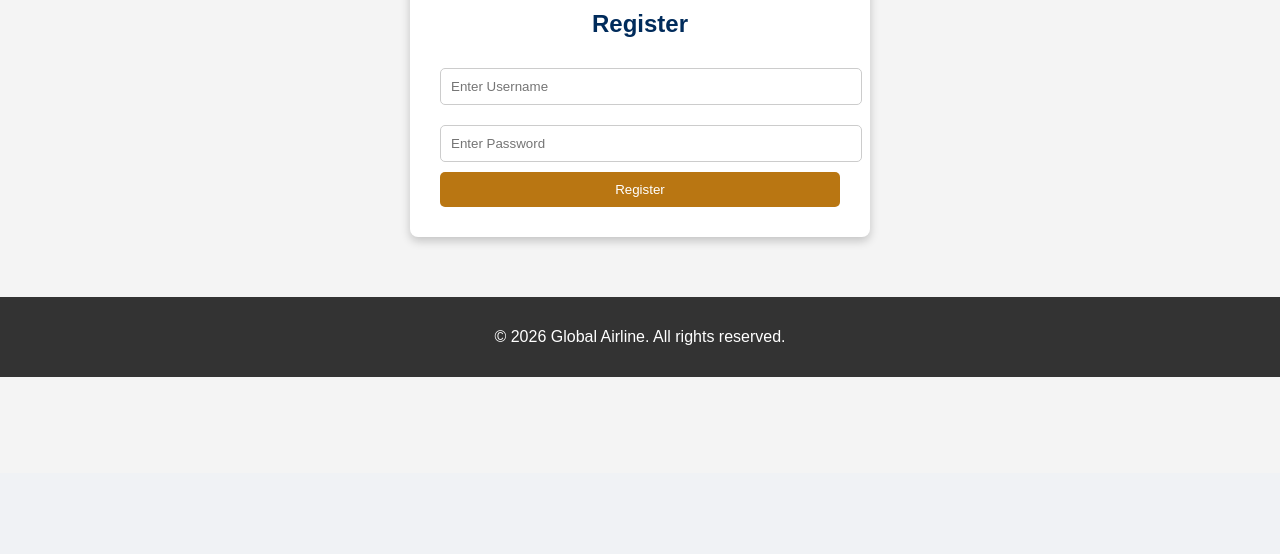
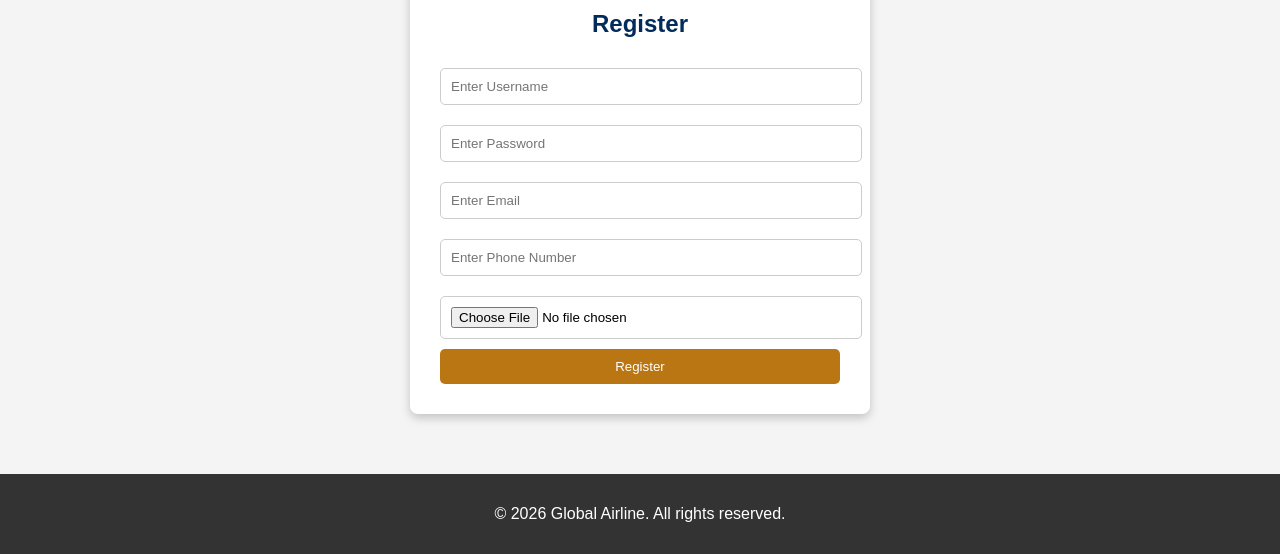
Before and after one commit to joseph-ui18/project-1, a PHP site: page /passenger/register.php in a window 1280 px wide. Shown: the part 327-881 px from the top of the page. Before the commit the page ends 704 px from the top, so only its background shows below. Run offline with PHP 8.4, Linux system fonts and the light colour scheme.

Commit message:
check new database in readme file. register.php fixed, added new information with profile picture.

```diff
--- a/config/dbsql/database.sql
+++ b/config/dbsql/database.sql
@@ -9,9 +9,14 @@ CREATE TABLE users (
     user_id INT AUTO_INCREMENT PRIMARY KEY,
     username VARCHAR(50) NOT NULL,
     password VARCHAR(255) NOT NULL,
+    email VARCHAR(100) NOT NULL,
+    phone VARCHAR(20),
+    profile_pic VARCHAR(255),
     role_id INT,
+    created_at DATETIME DEFAULT CURRENT_TIMESTAMP,
     FOREIGN KEY (role_id) REFERENCES roles(role_id)
 );
+
 
 CREATE TABLE airports (
     airport_id INT AUTO_INCREMENT PRIMARY KEY,
--- a/passenger/register.php
+++ b/passenger/register.php
@@ -7,10 +7,27 @@ if ($_SERVER["REQUEST_METHOD"] == "POST") {
 
     $username = $_POST['username'];
     $password = password_hash($_POST['password'], PASSWORD_DEFAULT);
-    $role_id = 3;
+    $email = $_POST['email'];
+    $phone = $_POST['phone'];
+    $role_id = 3; // Passenger
 
-    $stmt = $conn->prepare("INSERT INTO users (username, password, role_id) VALUES (?, ?, ?)");
-    $stmt->bind_param("ssi", $username, $password, $role_id);
+    $profile_pic = null;
+    if (isset($_FILES['profile_pic']) && $_FILES['profile_pic']['error'] == 0) {
+        $upload_dir = '../uploads/';
+        if (!is_dir($upload_dir)) {
+            mkdir($upload_dir, 0755, true);
+        }
+        $filename = time() . '_' . basename($_FILES['profile_pic']['name']);
+        $target_file = $upload_dir . $filename;
+
+        if (move_uploaded_file($_FILES['profile_pic']['tmp_name'], $target_file)) {
+            $profile_pic = 'uploads/' . $filename; // save relative path
+        }
+    }
+
+    // Insert into database using prepared statement
+    $stmt = $conn->prepare("INSERT INTO users (username, password, email, phone, profile_pic, role_id) VALUES (?, ?, ?, ?, ?, ?)");
+    $stmt->bind_param("sssssi", $username, $password, $email, $phone, $profile_pic, $role_id);
 
     if ($stmt->execute()) {
         $message = "Registration Successful!";
@@ -30,7 +47,6 @@ if ($_SERVER["REQUEST_METHOD"] == "POST") {
 <title>Register - Global Airline</title>
 
 <style>
-
 body {
     font-family: Arial, sans-serif;
     margin: 0;
@@ -47,20 +63,9 @@ header {
     align-items: center;
 }
 
-header .logo {
-    font-size: 22px;
-    font-weight: bold;
-}
-
-nav a {
-    color: #fff;
-    text-decoration: none;
-    margin-left: 20px;
-}
-
-nav a:hover {
-    text-decoration: underline;
-}
+header .logo { font-size: 22px; font-weight: bold; }
+nav a { color: #fff; text-decoration: none; margin-left: 20px; }
+nav a:hover { text-decoration: underline; }
 
 .hero {
     background-image: url('https://images.unsplash.com/photo-1506744038136-46273834b3fb');
@@ -70,17 +75,9 @@ nav a:hover {
     text-align: center;
     color: white;
 }
+.hero h1 { font-size: 40px; }
 
-.hero h1 {
-    font-size: 40px;
-}
-
-.form-container {
-    display: flex;
-    justify-content: center;
-    margin-top: -40px;
-    margin-bottom: 60px;
-}
+.form-container { display: flex; justify-content: center; margin-top: -40px; margin-bottom: 60px; }
 
 form {
     background-color: white;
@@ -89,14 +86,12 @@ form {
     border-radius: 8px;
     box-shadow: 0 4px 10px rgba(0,0,0,0.2);
 }
-
-form h2 {
-    text-align: center;
-    color: #002b5b;
-}
+form h2 { text-align: center; color: #002b5b; }
 
 input[type="text"],
-input[type="password"] {
+input[type="password"],
+input[type="email"],
+input[type="file"] {
     width: 100%;
     padding: 10px;
     margin: 10px 0;
@@ -114,22 +109,11 @@ input[type="submit"] {
     cursor: pointer;
 }
 
-input[type="submit"]:hover {
-    background-color: #50682a;
-}
+input[type="submit"]:hover { background-color: #50682a; }
 
-.message {
-    text-align: center;
-    margin-top: 10px;
-    color: green;
-}
+.message { text-align: center; margin-top: 10px; color: green; }
 
-footer {
-    background-color: #333;
-    color: #fff;
-    text-align: center;
-    padding: 15px 0;
-}
+footer { background-color: #333; color: #fff; text-align: center; padding: 15px 0; }
 
 </style>
 </head>
@@ -149,11 +133,14 @@ footer {
 </section>
 
 <div class="form-container">
-    <form method="POST">
+    <form method="POST" enctype="multipart/form-data">
         <h2>Register</h2>
 
         <input type="text" name="username" placeholder="Enter Username" required>
         <input type="password" name="password" placeholder="Enter Password" required>
+        <input type="email" name="email" placeholder="Enter Email" required>
+        <input type="text" name="phone" placeholder="Enter Phone Number">
+        <input type="file" name="profile_pic" accept="image/*">
 
         <input type="submit" value="Register">
 
```
Also changed, not shown: README.md.
